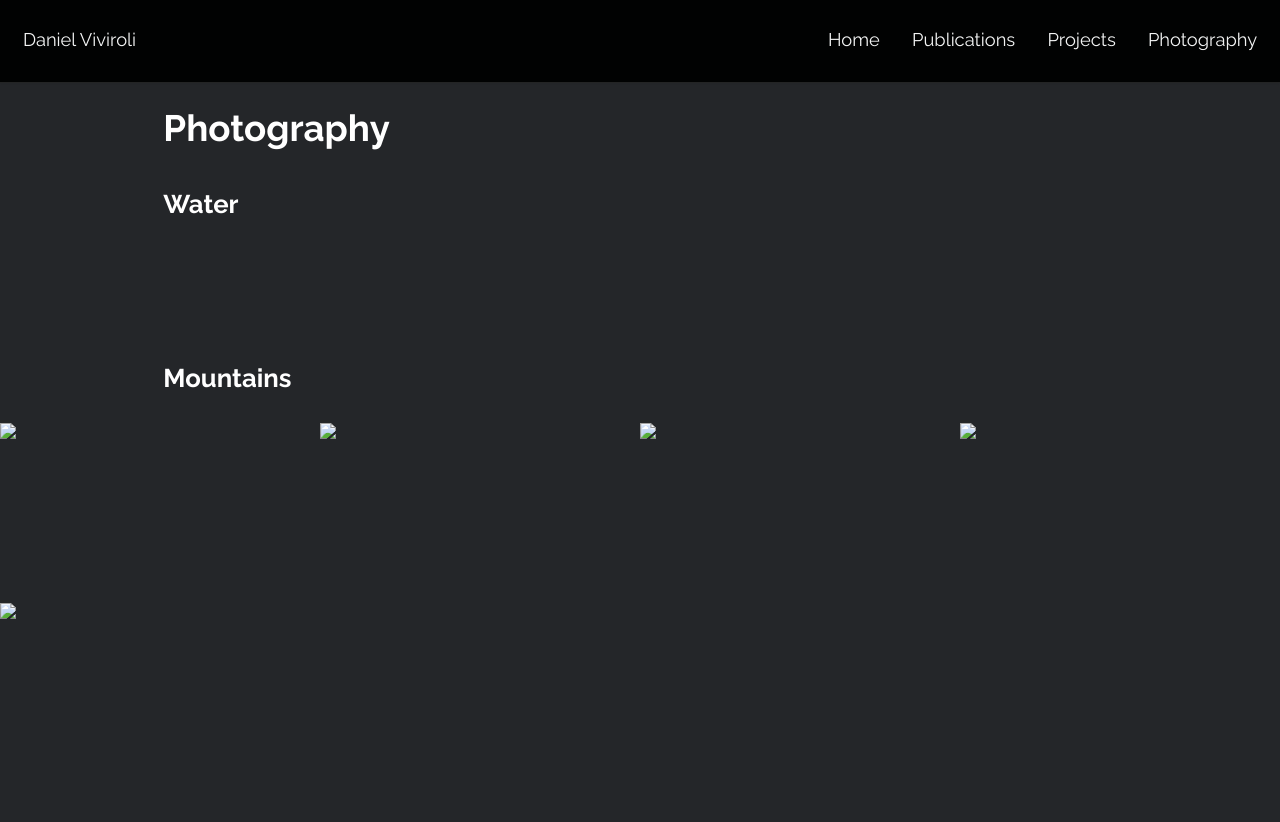
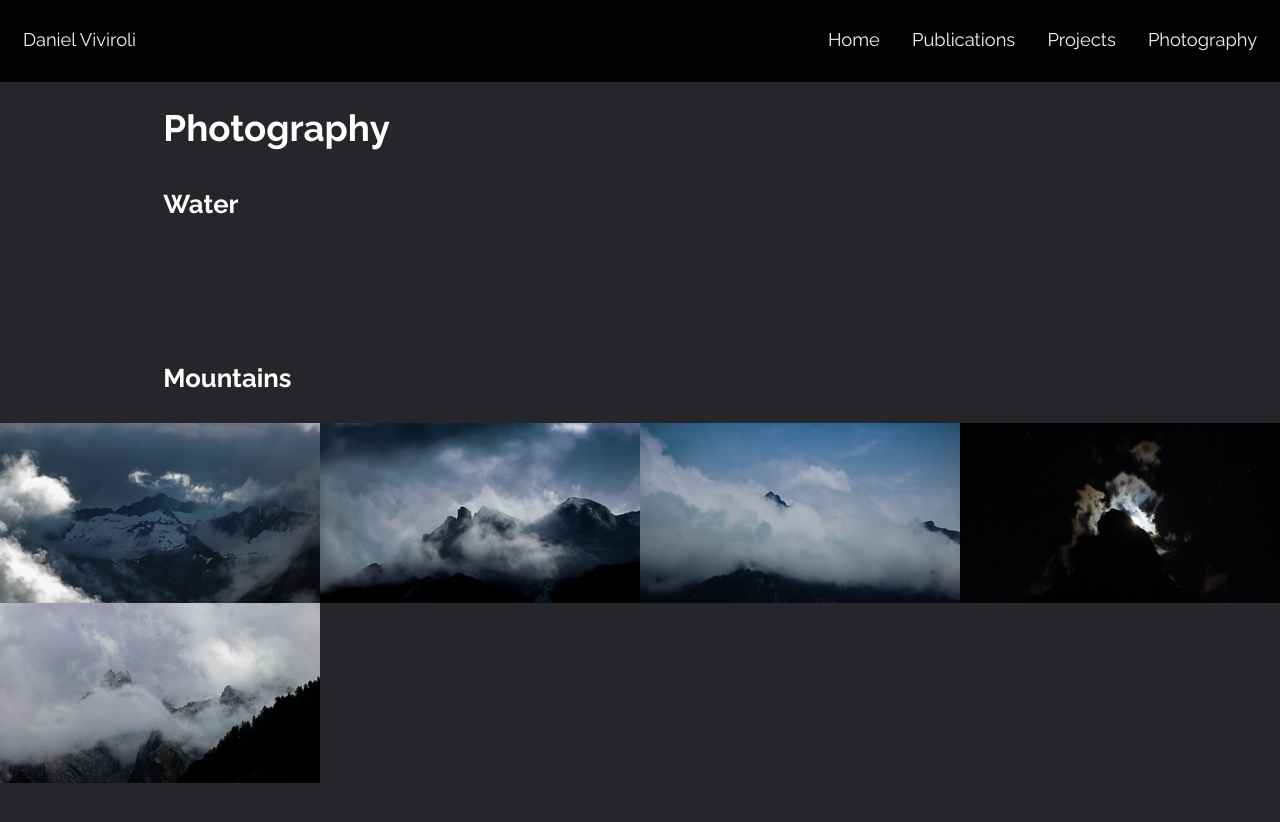
Before and after one commit to katarenamatos/katarenamatos.github.io, a Jekyll site: the page built from photography.html, in a window 1280 px wide and 900 px high. Shown: the top 822 px of the window. Built offline with Jekyll 4.4.1, drawn with Linux system fonts in a browser that asks for light colours.

Commit message:
fix noscript bug in photo page
revealed by deactivating lazyloading

```diff
--- a/photography.html
+++ b/photography.html
@@ -41,7 +41,7 @@ title: Photography
 					<a href="{{ site.baseurl }}{{ site.image_mountains_fulls_loc }}/{{ image.name }}" class="image">
 						<!-- <img class="lozad" data-src="{{ site.baseurl }}{{ site.image_mountains_thumbs_loc }}/{{ image.name }}"/> -->
 						<!-- <noscript> -->
-							<img src="{{ site.baseurl }}{{ site.image_water_thumbs_loc }}/{{ image.name }}"/>
+							<img src="{{ site.baseurl }}{{ site.image_mountains_thumbs_loc }}/{{ image.name }}"/>
 						<!-- </noscript> -->
 					</a>
 				</article>
@@ -63,7 +63,7 @@ title: Photography
 					<a href="{{ site.baseurl }}{{ site.image_weather_fulls_loc }}/{{ image.name }}" class="image">
 						<!-- <img class="lozad" data-src="{{ site.baseurl }}{{ site.image_weather_thumbs_loc }}/{{ image.name }}"/> -->
 						<!-- <noscript> -->
-							<img src="{{ site.baseurl }}{{ site.image_water_thumbs_loc }}/{{ image.name }}"/>
+							<img src="{{ site.baseurl }}{{ site.image_weather_thumbs_loc }}/{{ image.name }}"/>
 						<!-- </noscript> -->
 					</a>
 				</article>
```
